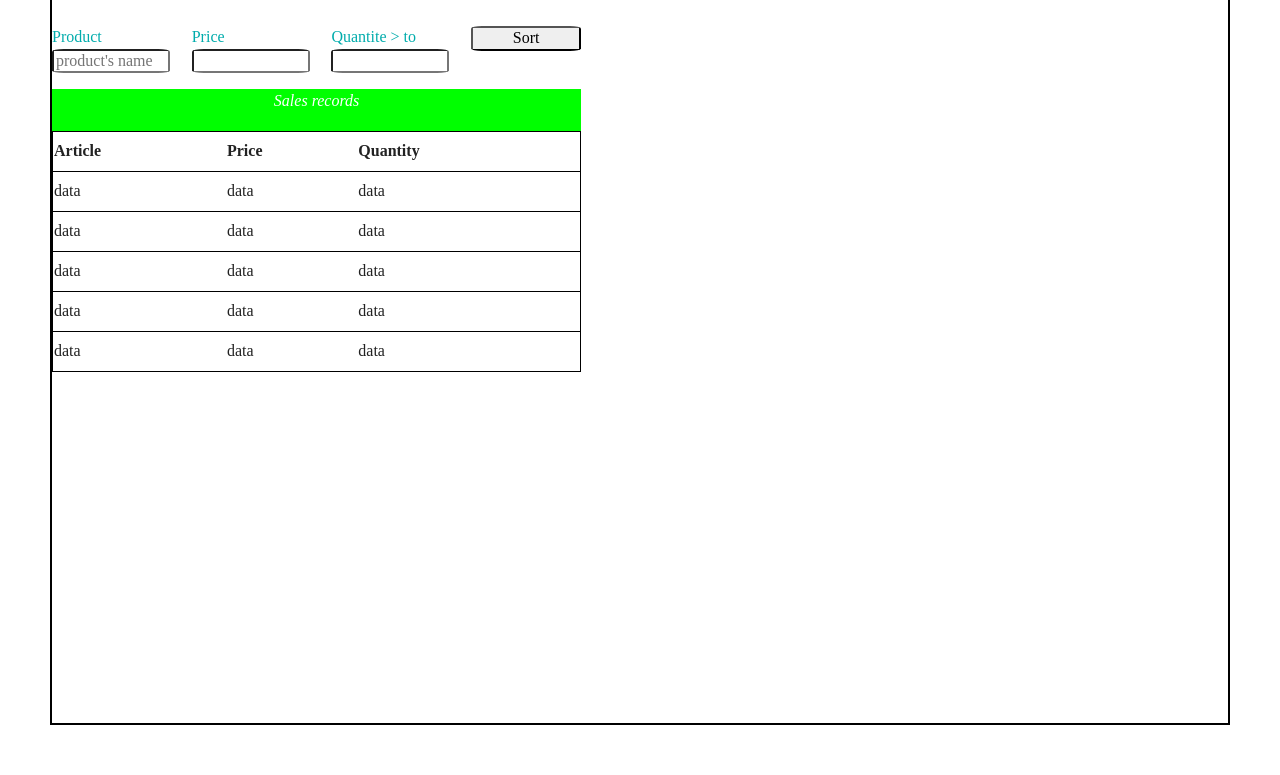
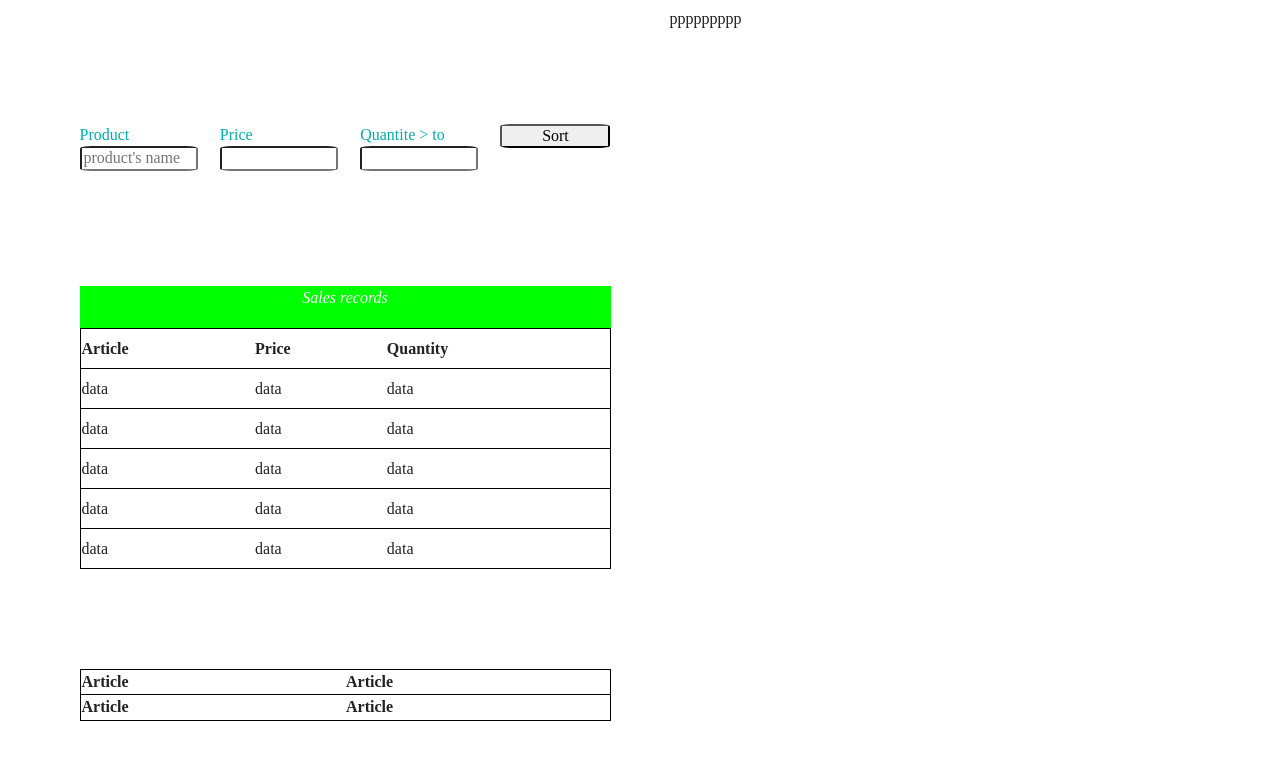
Before and after one commit to sitayebsofiane/exercice_html_css, a plain HTML site: page html5-boilerplate_v7.3.0/index.html in a window 1280 px wide. Shown: the part 219-994 px from the top of the page. Drawn offline with nearby package versions, Linux system fonts and the light colour scheme.

Commit message:
creation second table of  bloc of the left

```diff
--- a/html5-boilerplate_v7.3.0/css/main.css
+++ b/html5-boilerplate_v7.3.0/css/main.css
@@ -272,14 +272,16 @@ textarea {
 }
 .content{
   display: flex;
-  justify-content: space-between;
-  border: #000 solid 2px;
+  justify-content: space-around;
   min-height: 100vh;
   margin: 50px;
 
 }
 .left_div{
   width: 45%;
+  display: flex;
+  flex-direction: column;
+  justify-content: space-between;
 }
 .right_div{
   width: 45%;
@@ -313,8 +315,11 @@ caption{
   color: white;
   height: 40px;
 }
-tr/* Mettre une bordure sur les td ET les th */
+.table1 tr/* Mettre une bordure sur les td ET les th */
 {
     border: 1px solid black;
     height: 40px;
 }
+.table2 tr,th{
+  border: #000 solid 1px;
+}
--- a/html5-boilerplate_v7.3.0/index.html
+++ b/html5-boilerplate_v7.3.0/index.html
@@ -36,7 +36,7 @@
 
      </form>
     <!-- the first bloc of the left-->
-    <table>
+    <table class="table1">
         <caption> <i>Sales records </i> </caption>
 
             <tr>
@@ -70,9 +70,23 @@
                 <td>data</td>
             </tr>
     </table>
+    <!-- the sconde bloc of the left-->
+    <table  class="table2">
+
+        <tr>
+          <td><b>Article</b></td>
+          <td><b>Article</b></td>
+        </tr>
+        <tr>
+          <td><b>Article</b></td>
+          <td><b>Article</b></td>
+        </tr>
+
+    </table>
     </div>
     <div class="right_div">
       <h1>Tendency indicators</h1>
+      ppppppppp
     </div>
   </div>
    <!-- end my Sales dashboard -->
```
